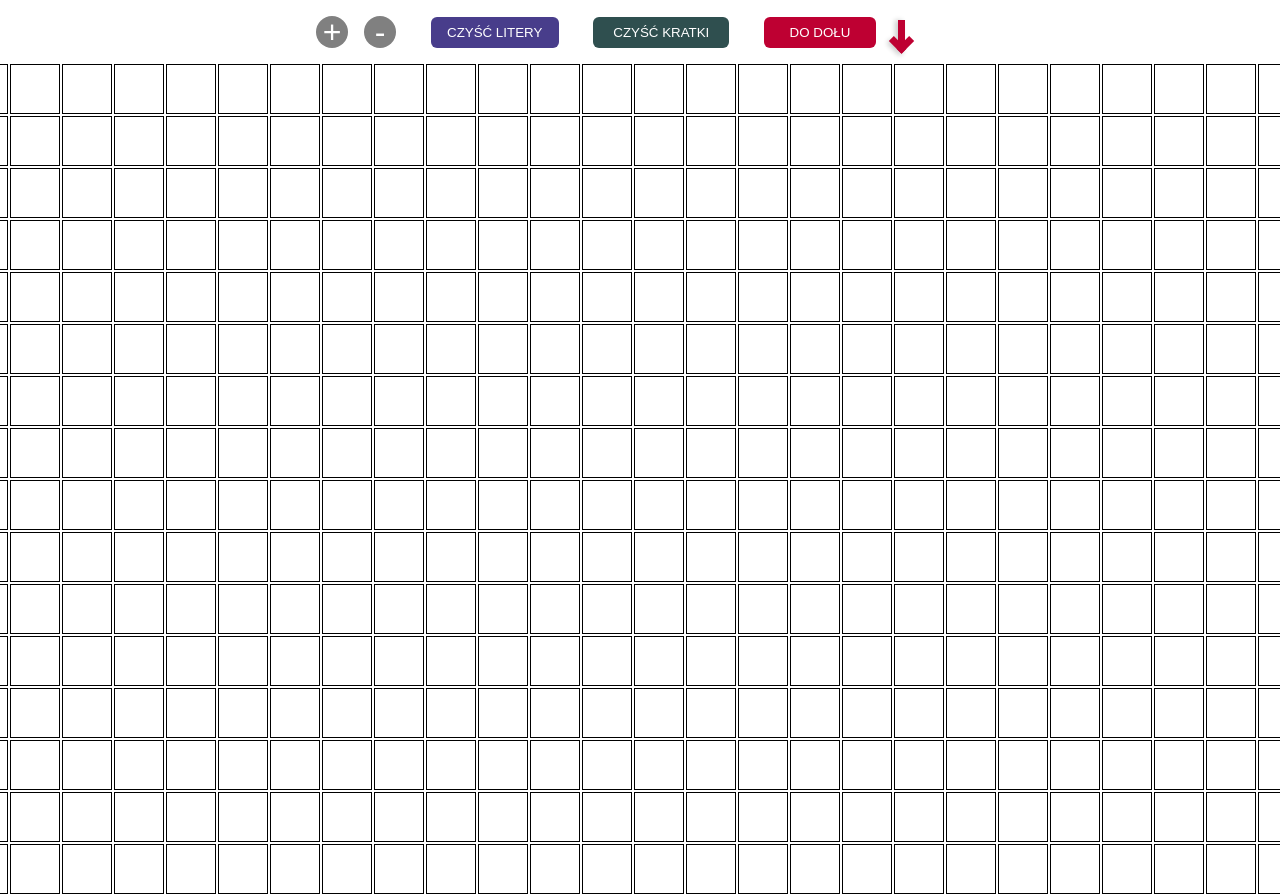
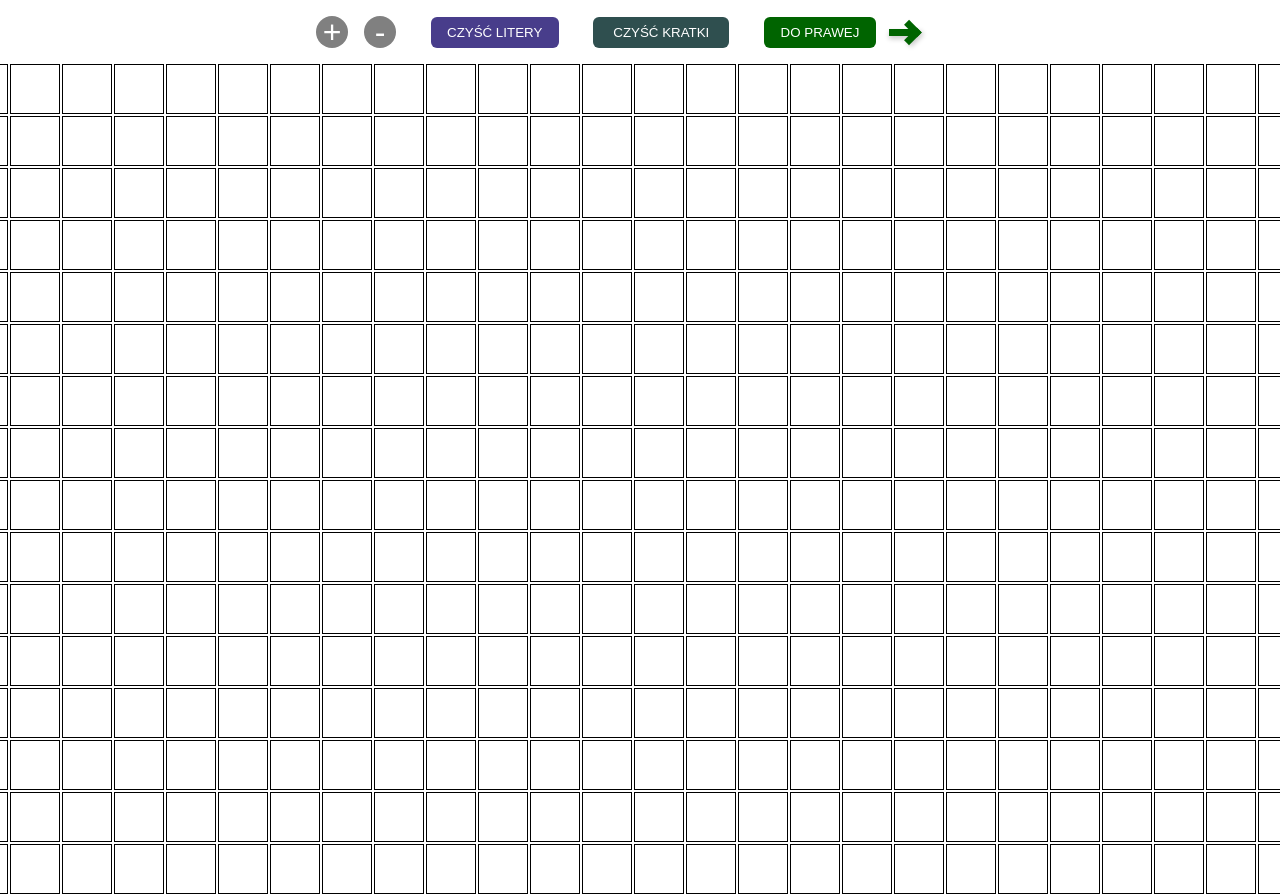
Before and after one commit to delektowski/crosswords-generator, a React (Create React App) app: page / in a window 1280 px wide. Shown: the top 894 px of the page. Built offline with nearby package versions, Linux system fonts and the light colour scheme.

Commit message:
Fix context lost

```diff
--- a/src/App.js
+++ b/src/App.js
@@ -1,14 +1,37 @@
 import "./App.css";
 import Board from "./components/Board/Board";
 import HeaderBar from "./components/Board/HeaderBar/HeaderBar";
-import React from "react";
+import React, { useState } from "react";
+
+export const CurrentSquareIdContext = React.createContext({});
 
 function App() {
+  const [squareId, setSquareId] = useState(null);
+  const [isVertical, setIsVertical] = useState(true);
+  const [isClearSq, setIsClearSq] = useState(false);
+  const [isClearLtr, setIsClearLtr] = useState(false);
+  const [scale, setScale] = useState(1);
+
   return (
-    <div className="App">
-      <HeaderBar />
-      <Board />
-    </div>
+    <CurrentSquareIdContext.Provider
+      value={{
+        squareId,
+        setSquareId,
+        isVertical,
+        setIsVertical,
+        isClearSq,
+        setIsClearSq,
+        isClearLtr,
+        setIsClearLtr,
+        setScale,
+        scale,
+      }}
+    >
+      <div className="App">
+        <HeaderBar />
+        <Board />
+      </div>
+    </CurrentSquareIdContext.Provider>
   );
 }
 
--- a/src/components/Board/Board.js
+++ b/src/components/Board/Board.js
@@ -1,6 +1,7 @@
-import React, { useState } from "react";
+import React, { useContext } from "react";
 import styled from "styled-components";
 import Square from "../Square/Squre";
+import { CurrentSquareIdContext } from "../../App";
 
 const BoardElement = styled.div`
   margin-block-start: 4rem;
@@ -18,37 +19,15 @@ const BoardElement = styled.div`
   }
 `;
 
-export const CurrentSquareIdContext = React.createContext({});
-
 const Board = () => {
-  const [squareId, setSquareId] = useState(null);
-  const [isVertical, setIsVertical] = useState(true);
-  const [isClearSq, setIsClearSq] = useState(false);
-  const [isClearLtr, setIsClearLtr] = useState(false);
-  const [scale, setScale] = useState(1);
-  console.log("scale", scale);
+  const { scale } = useContext(CurrentSquareIdContext);
   return (
     <>
-      <CurrentSquareIdContext.Provider
-        value={{
-          squareId,
-          setSquareId,
-          isVertical,
-          setIsVertical,
-          isClearSq,
-          setIsClearSq,
-          isClearLtr,
-          setIsClearLtr,
-          setScale,
-          scale,
-        }}
-      >
-        <BoardElement scale={scale}>
-          {[...Array(416)].map((value, index) => {
-            return <Square id={index + 1} key={index} />;
-          })}
-        </BoardElement>
-      </CurrentSquareIdContext.Provider>
+      <BoardElement scale={scale}>
+        {[...Array(416)].map((value, index) => {
+          return <Square id={index + 1} key={index} />;
+        })}
+      </BoardElement>
     </>
   );
 };
--- a/src/components/Board/HeaderBar/ButtonClearLtr/ButtonClearLtr.js
+++ b/src/components/Board/HeaderBar/ButtonClearLtr/ButtonClearLtr.js
@@ -1,6 +1,6 @@
 import React, { useContext } from "react";
 import styled from "styled-components";
-import { CurrentSquareIdContext } from "../../Board";
+import { CurrentSquareIdContext } from "../../../../App";
 
 const Button = styled.button`
   padding-inline: 1rem;
--- a/src/components/Board/HeaderBar/ButtonClearSq/ButtonClearSq.js
+++ b/src/components/Board/HeaderBar/ButtonClearSq/ButtonClearSq.js
@@ -1,6 +1,6 @@
 import React, { useContext } from "react";
 import styled from "styled-components";
-import { CurrentSquareIdContext } from "../../Board";
+import { CurrentSquareIdContext } from "../../../../App";
 
 const Button = styled.button`
   padding-inline: 1rem;
--- a/src/components/Board/HeaderBar/ButtonDirection/ButtonDirection.js
+++ b/src/components/Board/HeaderBar/ButtonDirection/ButtonDirection.js
@@ -1,7 +1,8 @@
 import React, { useContext } from "react";
 import styled from "styled-components";
-import { CurrentSquareIdContext } from "../../Board";
+
 import DirectionArrow from "./DirectionArrow/DirectionArrow";
+import { CurrentSquareIdContext } from "../../../../App";
 
 const Container = styled.div`
   display: flex;
--- a/src/components/ButtonScale/ButtonScale.js
+++ b/src/components/ButtonScale/ButtonScale.js
@@ -1,6 +1,7 @@
 import React, { useContext } from "react";
-import { CurrentSquareIdContext } from "../Board/Board";
+
 import styled from "styled-components";
+import { CurrentSquareIdContext } from "../../App";
 
 const Container = styled.div`
   display: flex;
--- a/src/components/Square/Squre.js
+++ b/src/components/Square/Squre.js
@@ -1,7 +1,7 @@
 import React, { useContext, useEffect, useRef, useState } from "react";
 import styled from "styled-components";
-import { CurrentSquareIdContext } from "../Board/Board";
 import SquareNumber from "./SquareNumber/SquareNumber";
+import { CurrentSquareIdContext } from "../../App";
 
 const SquareElement = styled.div`
   inline-size: 3rem;
```
